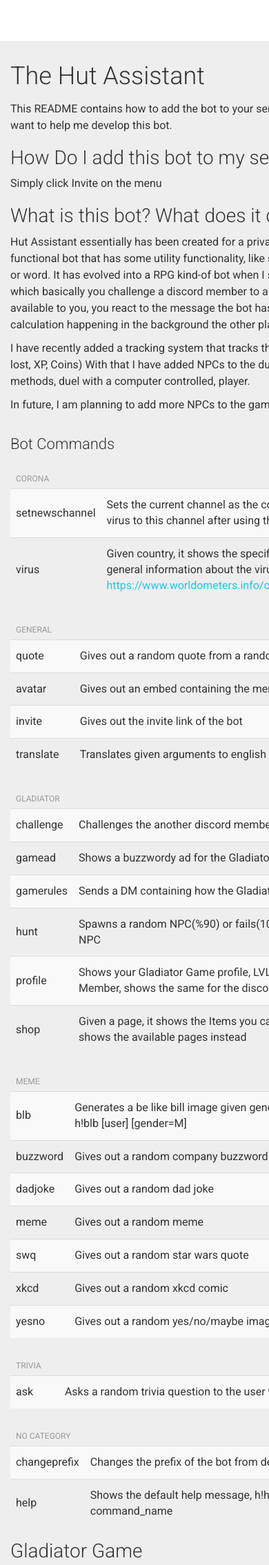
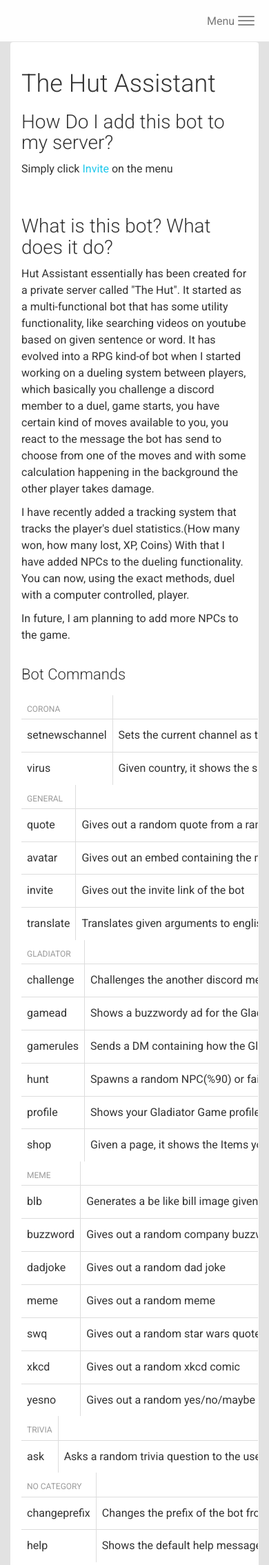
Before and after one commit to sergenp/gladoid_website, a Flask app: template web/templates/commands.html in a window 390 px wide; the page is wider, and only the part inside the window is pictured. Shown: the top 2269 px of that part at 69% size. Run offline with Flask 2, Linux system fonts and the light colour scheme; the template is opened without the code that fills it, so the values that code supplies are empty; parts of the project's set-up code (start-up, migrations or seed data) failed here and were passed over; some libraries are stand-ins or nearby versions.

Commit message:
made the website more mobile friendly

```diff
--- a/app.py
+++ b/app.py
@@ -77,7 +77,7 @@ def policy():
     return render_template("policy.html", user=user, profile=profile)
 
 @app.route('/get_leaderboard', methods=['GET'])
-@cache.cached(timeout=300)
+@cache.cached(timeout=600)
 def get_leaderboard():
     leaderboard_profiles = MongoDB.get_leaderboard()
     #switch user_id with user_name
@@ -107,7 +107,6 @@ def index():
     return render_template("index.html", user=user, profile=profile, pc=profile_count, mc=match_count)
 
 @app.route('/npcs',methods=['GET'])
-@cache.cached(timeout=600)
 def npcs():
     all_npcs = MongoDB.get_npcs()
     spawn_settings = MongoDB.get_npcs_spawn_settings()
@@ -115,7 +114,6 @@ def npcs():
     return render_template("npcs.html", user=user,  profile=profile, npcs=all_npcs, spawns=spawn_settings)
 
 @app.route('/equipments',methods=['GET'])
-@cache.cached(timeout=600)
 def equipments():
     all_equipments = MongoDB.get_equipments()
     equipment_slots = MongoDB.get_equipment_slots()
--- a/web/static/css/custom.css
+++ b/web/static/css/custom.css
@@ -1,29 +1,5 @@
 hr {
  border-top:1px solid #6A0DAD;
-}
-
-.modal{
-    padding-right: 0px !important;
-}
-
-.modal-dialog{
-    height:calc(100% - 50px);
-}
-.modal-content{
-	height:100%;
-}
-.modal-header{
-	height:70px;
-}
-.model-footer{
-	height:95px;
-}
-.modal-body {
-	height:calc(100% - 135px);
-	overflow-y: scroll;     /*give auto it will take based in content */
-}
-.modal-backdrop {
-	z-index: -100;
 }
 
 .btn {
@@ -31,7 +7,7 @@ hr {
 }
 
 body{
-	background-color: rgba(170, 170, 170, 0.2);
+	background-color: rgba(140, 140, 140, 0.25);
 }
 #cover {
     background: url("../img/monkey-1.gif") no-repeat scroll center center #FFF;
--- a/web/templates/base.html
+++ b/web/templates/base.html
@@ -33,7 +33,7 @@
 </head>
 
 <body>
-  <div class="wrapper" style="min-width: 800px;">
+  <div class="wrapper">
     <div class="sidebar" data-color="blue">
       <div class="sidebar-wrapper">
         <div class="logo">
@@ -108,16 +108,13 @@
               </div>
           </div>
           <div class="collapse navbar-collapse">
+            <ul class="nav navbar-nav navbar-right" style="margin-top:0px">
             {% if profile %}
-            <ul class="nav navbar-nav">
+              <li>
+                <a href="{{url_for('.equipments')}}"><i class="fa fa-money"></i>
+                   You have <b> {{profile['HutCoins']}} </b>HutCoins</a>
               </li>
-                <a class="navbar-brand" href="{{url_for('.equipments')}}" style="margin-left:-25px; font-size: 14px;">
-                   You have <b>{{profile['HutCoins']}}</b> HutCoins <i class="fa fa-money"></i>
-                </a>
-              </li>
-            </ul>
             {% endif %}
-            <ul class="nav navbar-nav navbar-right" style="margin-top:0px">
               <li>
                 <a href="{{ url_for('.user_page') }}">
                   <i class="fa fa-user"></i> Account
--- a/web/templates/commands.html
+++ b/web/templates/commands.html
@@ -1,11 +1,23 @@
 {% extends 'base.html' %}
 {% set title = "Commands" %}
-{% set icon_for_logo = "shield"%}
+{% set icon_for_logo = "settings"%}
 {%block content%}
+
+<style type="text/css">
+  .img-fluid{
+    height: 100%;
+    width: 100%;
+    margin-top: 3%;
+  }
+</style>
+
+<div class="panel">
+  <div class="panel-heading">
     <h2 id="the-hut-assistant">The Hut Assistant</h2>
-<p>This README contains how to add the bot to your server and what does it do. Feel free to email me if you want to help me develop this bot.</p>
     <h3 id="how-do-i-add-this-bot-to-my-server-">How Do I add this bot to my server?</h3>
-<p>Simply click Invite on the menu</p>
+    <p>Simply click <a href="https://discordapp.com/oauth2/authorize?client_id=598077927577616384&permissions=117824&scope=bot">Invite</a> on the menu</p>
+  </div>
+  <div class="panel-body table-responsive">
     <h3 id="what-is-this-bot-what-does-it-do-">What is this bot? What does it do?</h3>
     <p>Hut Assistant essentially has been created for a private server called &quot;The Hut&quot;. It started as a multi-functional bot
       that has some utility functionality, like searching videos on youtube based on given sentence or word.
@@ -16,7 +28,7 @@
       With that I have added NPCs to the dueling functionality. You can now, using the exact methods, duel with a computer controlled, player.</p>
     <p>In future, I am planning to add more NPCs to the game.</p>
     <h4 id="bot-commands">Bot Commands</h4>
-<table class="table table-striped table-advance table-hover table-image">
+    <table class="table table-bordered table-hover">
       <thead>
         <tr>
           <th>Corona</th>
@@ -34,7 +46,7 @@
         </tr>
       </tbody>
     </table>
-<table class="table table-striped table-advance table-hover table-image">
+    <table class="table table-bordered table-hover">
       <thead>
         <tr>
           <th>General</th>
@@ -60,7 +72,7 @@
         </tr>
       </tbody>
     </table>
-<table class="table table-striped table-advance table-hover table-image">
+    <table class="table table-bordered table-hover">
       <thead>
         <tr>
           <th>Gladiator</th>
@@ -94,7 +106,7 @@
         </tr>
       </tbody>
     </table>
-<table class="table table-striped table-advance table-hover table-image">
+    <table class="table table-bordered table-hover">
       <thead>
         <tr>
           <th>Meme</th>
@@ -132,7 +144,7 @@
         </tr>
       </tbody>
     </table>
-<table class="table table-striped table-advance table-hover table-image">
+    <table class="table table-bordered table-hover">
       <thead>
         <tr>
           <th>Trivia</th>
@@ -146,7 +158,7 @@
         </tr>
       </tbody>
     </table>
-<table class="table table-striped table-advance table-hover table-image">
+    <table class="table table-bordered table-hover">
       <thead>
         <tr>
           <th>No Category</th>
@@ -169,12 +181,23 @@
       <div class="col-md-12 text-center">
         <p><code>h!hunt</code></p>
         <p>An example of NPC spawning using this command</p>
-		<p><img class="img-fluid" height="500px" width="500px" src="https://raw.githubusercontent.com/sergenp/the_hut_bot/master/Images/Hunt.png" alt=""></p>
-		<p>An example fight</p>
-		<p><img class="img-fluid" height="500px" width="500px" src="https://github.com/sergenp/the_hut_bot/blob/master/Images/Hunt1.png?raw=true" alt=""></p>
-		<p><img class="img-fluid" height="500px" width="500px" src="https://github.com/sergenp/the_hut_bot/blob/master/Images/Hunt2.png?raw=true" alt=""></p>
-		<p><img class="img-fluid" height="500px" width="500px" src="https://github.com/sergenp/the_hut_bot/blob/master/Images/Hunt3.png?raw=true" alt=""></p>
-		<p><img class="img-fluid" height="500px" width="500px" src="https://github.com/sergenp/the_hut_bot/blob/master/Images/Hunt4.png?raw=true" alt=""></p>
+        <div class="row">
+          <div class="col-md-offset-3 col-md-6 text-center">
+            <img class="img-fluid" style="width:100%;height:100%;" src="https://raw.githubusercontent.com/sergenp/the_hut_bot/master/Images/Hunt.png" alt="">
           </div>
         </div>
+        <div class="row">
+          <div class="col-md-offset-3 col-md-6 text-center">
+            <p>An example fight</p>
+            <img class="img-fluid" src="https://github.com/sergenp/the_hut_bot/blob/master/Images/Hunt1.png?raw=true" alt="">
+            <img class="img-fluid" src="https://github.com/sergenp/the_hut_bot/blob/master/Images/Hunt2.png?raw=true" alt="">
+            <img class="img-fluid" src="https://github.com/sergenp/the_hut_bot/blob/master/Images/Hunt3.png?raw=true" alt="">
+            <img class="img-fluid"  src="https://github.com/sergenp/the_hut_bot/blob/master/Images/Hunt4.png?raw=true" alt="">
+          </div>
+        </div>
+      </div>
+    </div>
+  </div>
+</div>
+
 {%endblock%}
--- a/web/templates/match_history.html
+++ b/web/templates/match_history.html
@@ -5,10 +5,11 @@
 {% set user_id_two = "<@!" + user.id|string + ">" %}
 
 {%block content%}
-<section class="panel">
+<div class="panel">
   <header class="panel-heading">
     Showing Last 10 Matches for <b>{{user.name}}</b>
   </header>
+  <div class="panel-body table-responsive">
     <table class="table table-striped table-advance table-hover">
       <tbody>
         <tr>
@@ -62,5 +63,6 @@
         </tr>
       </tbody>
     </table>
-  </section>
+  </div>
+</div>
 {%endblock%}
--- a/web/templates/npcs.html
+++ b/web/templates/npcs.html
@@ -7,8 +7,8 @@
   <h5 class="panel-heading">
     NPCs that are currently can be spawned via h!hunt command</b>
   </h5>
-  <div class="panel-body">
-    <table class="table table-striped table-advance table-hover  fixed-table-body table-responsive">
+  <div class="panel-body table-responsive">
+    <table class="table table-striped table-advance table-hover text-center">
       <tbody>
         <tr class="row">
           <th><i class="pe-7s-shield"></i> Name</th>
```
Also changed, not shown: web/templates/attacks.html (+7 -5 lines), web/templates/equipments.html (+8 -8 lines), web/templates/leaderboard.html (+8 -6 lines), web/templates/user.html (+43 -26 lines). Lines whose indentation alone changed are shown as unchanged.
